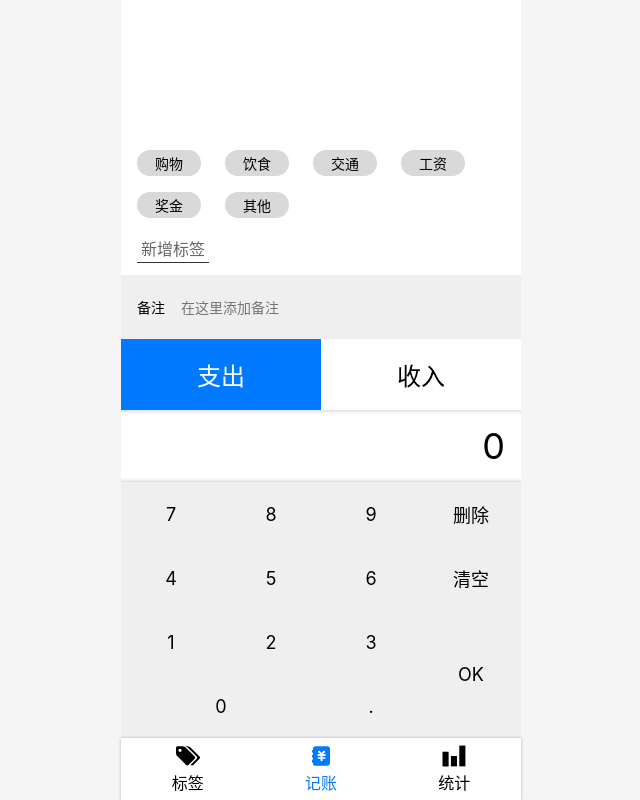
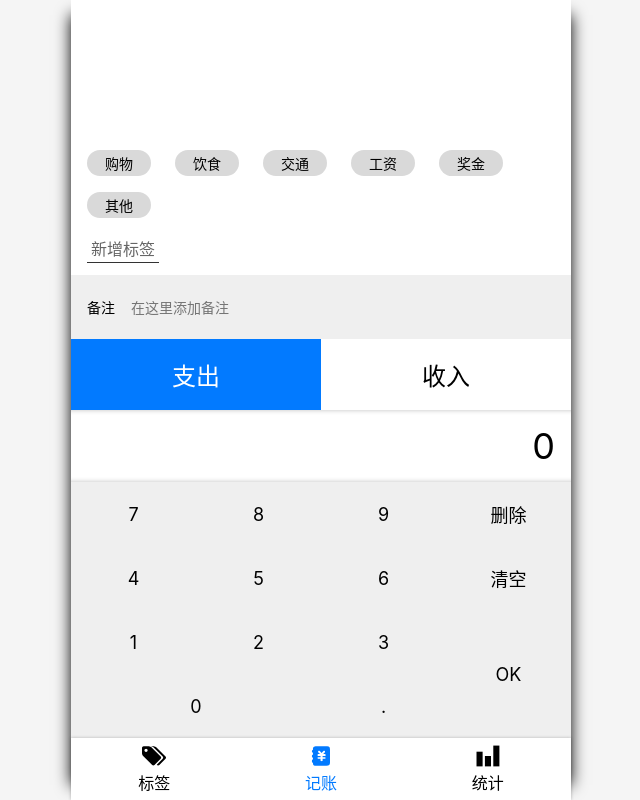
Before and after one commit to jrj444/booknow-react, a React app: page /#/money in a window 1280 px wide. Shown: the whole page, without its empty margins (319-959 px from the left). Built offline with nearby package versions, Linux system fonts and the light colour scheme.

Commit message:
添加阴影

```diff
--- a/src/index.scss
+++ b/src/index.scss
@@ -46,6 +46,10 @@ body {
   font-family: $font-hei;
   font-size: 16px;
   background: #f5f5f5;
-  max-width: 400px;
+  max-width: 500px;
   margin: 0 auto;
+  @media screen and (min-width: 500px) {
+    box-shadow: 15px 0 15px -15px #000,
+    -15px 0 15px -15px
+  }
 }
```
